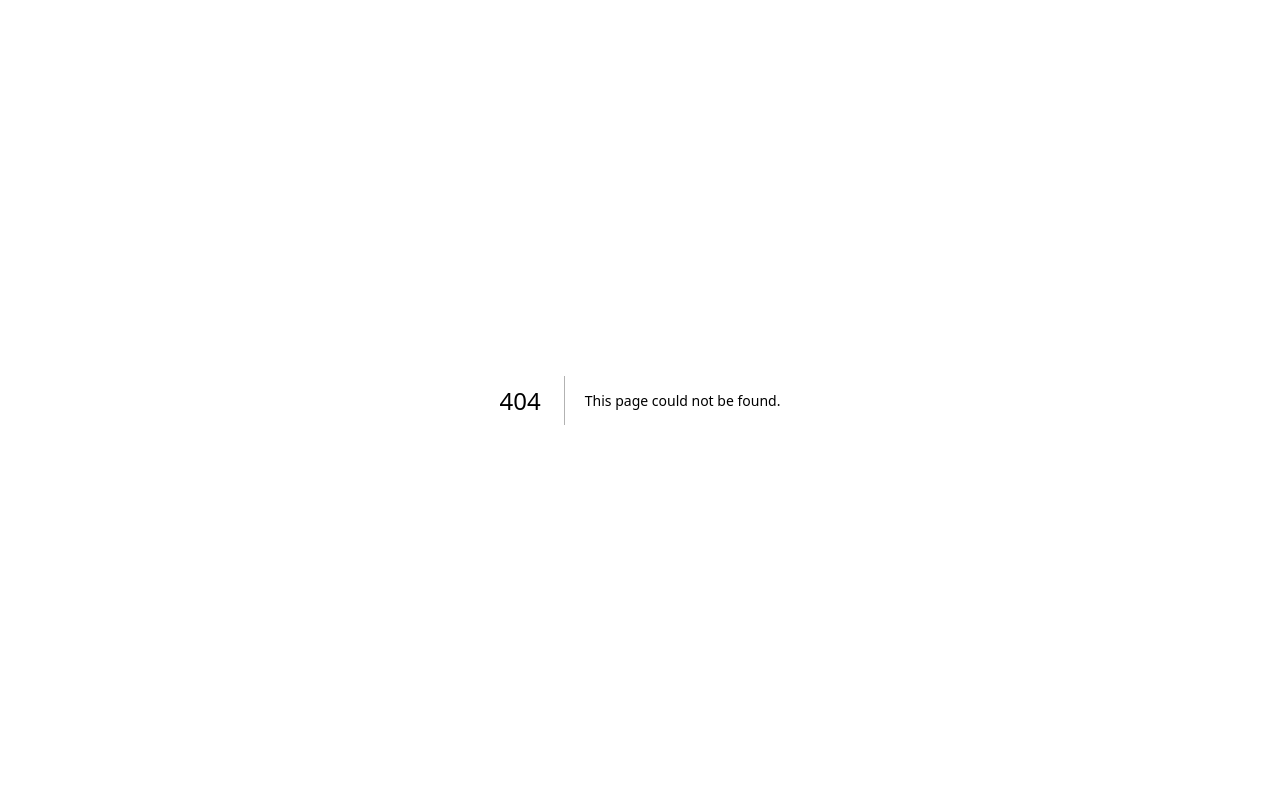
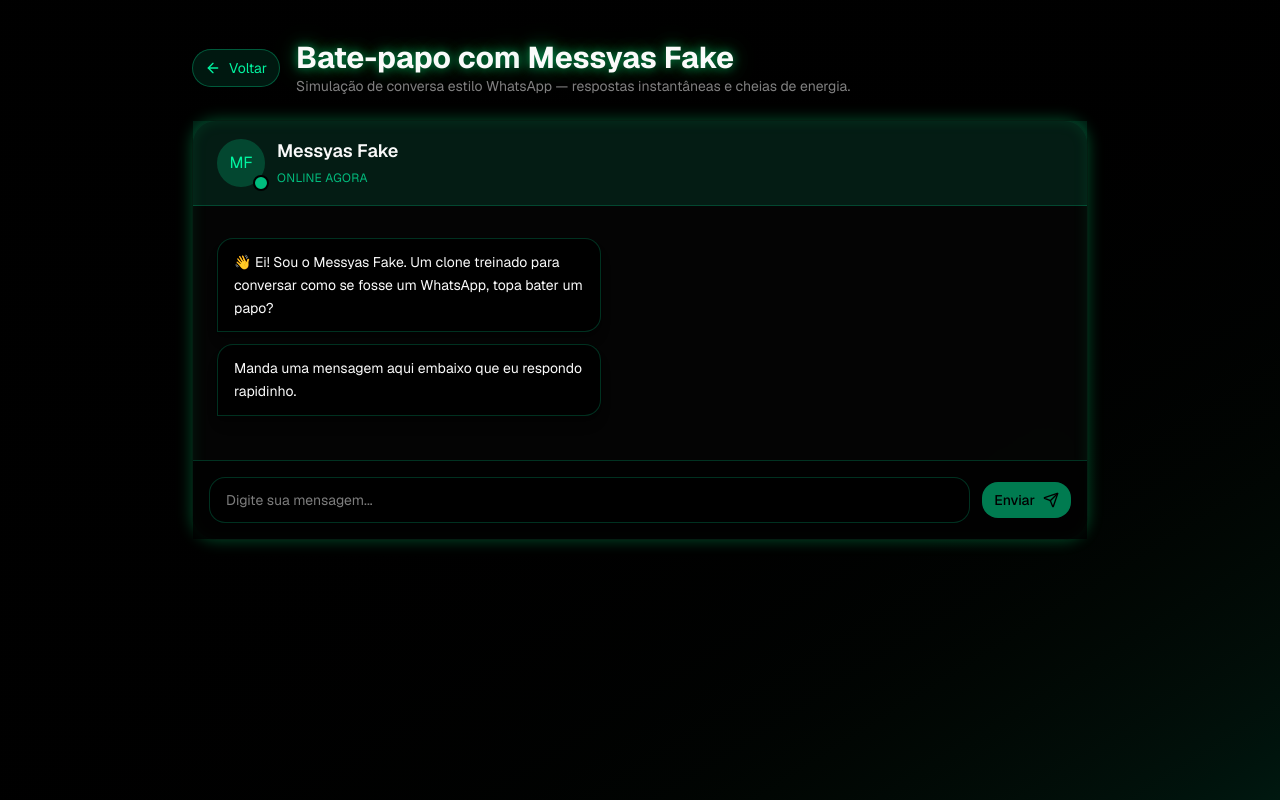
Before and after one commit to Messyas/franes, a Next.js app in the folder frontend-franes/franes/: page /fake-chat in a window 1280 px wide. Before the commit this address had no page. Built offline with nearby package versions, Linux system fonts and the light colour scheme.

Commit message:
ajuste de ui

```diff
--- /dev/null
+++ b/frontend-franes/franes/app/fake-chat/page.tsx
@@ -0,0 +1,206 @@
+"use client"
+
+import { useEffect, useMemo, useRef, useState } from "react"
+import Link from "next/link"
+import { ArrowLeft, Send } from "lucide-react"
+
+import { Button } from "@/components/ui/button"
+
+type Role = "user" | "bot"
+
+type ChatMessage = {
+  id: number
+  role: Role
+  text: string
+  timestamp: number
+}
+
+const BOT_NAME = "Messyas Fake"
+
+const BOT_RESPONSES = [
+  "Olá! Curioso para saber mais sobre meus projetos? Posso te indicar alguns favoritos.",
+  "Se quiser, posso mandar um resumo do meu currículo ou sugerir algo que combine com o que você está procurando.",
+  "Gosto de falar sobre tecnologia, games e ficção científica. Em que posso ajudar agora?",
+  "Tenho experimentado bastante com IA e experiências interativas, que tal a gente testar alguma ideia juntos?",
+  "Se quiser um link rápido, posso encaminhar meu portfólio completo e GitHub.",
+]
+
+function createInitialMessages(): ChatMessage[] {
+  const now = Date.now()
+  return [
+    {
+      id: 1,
+      role: "bot",
+      text: "👋 Ei! Sou o Messyas Fake. Um clone treinado para conversar como se fosse um WhatsApp, topa bater um papo?",
+      timestamp: now - 1000,
+    },
+    {
+      id: 2,
+      role: "bot",
+      text: "Manda uma mensagem aqui embaixo que eu respondo rapidinho.",
+      timestamp: now - 500,
+    },
+  ]
+}
+
+const INITIAL_MESSAGES = createInitialMessages()
+
+export default function FakeChatPage() {
+  const [messages, setMessages] = useState<ChatMessage[]>(() => [...INITIAL_MESSAGES])
+  const [inputValue, setInputValue] = useState("")
+  const [pendingReply, setPendingReply] = useState<ReturnType<typeof setTimeout> | null>(null)
+
+  const nextIdRef = useRef<number>(INITIAL_MESSAGES.length + 1)
+  const messagesEndRef = useRef<HTMLDivElement | null>(null)
+
+  const isSending = useMemo(() => Boolean(pendingReply), [pendingReply])
+
+  useEffect(() => {
+    if (messagesEndRef.current) {
+      messagesEndRef.current.scrollIntoView({ behavior: "smooth", block: "end" })
+    }
+  }, [messages])
+
+  useEffect(() => {
+    return () => {
+      if (pendingReply) {
+        clearTimeout(pendingReply)
+      }
+    }
+  }, [pendingReply])
+
+  const handleSubmit = (event: React.FormEvent<HTMLFormElement>) => {
+    event.preventDefault()
+    const trimmed = inputValue.trim()
+    if (!trimmed) {
+      return
+    }
+
+    const userMessage: ChatMessage = {
+      id: nextIdRef.current++,
+      role: "user",
+      text: trimmed,
+      timestamp: Date.now(),
+    }
+
+    setMessages((prev) => [...prev, userMessage])
+    setInputValue("")
+
+    const timeout = setTimeout(() => {
+      const responseText =
+        BOT_RESPONSES[Math.floor(Math.random() * BOT_RESPONSES.length)]
+      const botMessage: ChatMessage = {
+        id: nextIdRef.current++,
+        role: "bot",
+        text: responseText,
+        timestamp: Date.now(),
+      }
+      setMessages((prev) => [...prev, botMessage])
+      setPendingReply(null)
+    }, 900 + Math.random() * 900)
+
+    setPendingReply(timeout)
+  }
+
+  return (
+    <main className="min-h-screen bg-gradient-to-br from-background via-background to-primary/10 px-6 py-10 md:px-12 lg:px-20">
+      <div className="mx-auto flex w-full max-w-4xl flex-col gap-6">
+        <header className="flex items-center gap-4">
+          <Link
+            href="/"
+            className="flex items-center gap-2 rounded-full border border-primary/30 bg-primary/10 px-3 py-2 text-sm text-primary transition hover:bg-primary/20 focus-visible:outline-none focus-visible:ring-2 focus-visible:ring-primary focus-visible:ring-offset-2 focus-visible:ring-offset-background"
+          >
+            <ArrowLeft className="h-4 w-4" />
+            Voltar
+          </Link>
+          <div>
+            <h1 className="text-3xl font-bold text-foreground neon-glow">
+              Bate-papo com {BOT_NAME}
+            </h1>
+            <p className="text-sm text-muted-foreground">
+              Simulação de conversa estilo WhatsApp — respostas instantâneas e cheias de energia.
+            </p>
+          </div>
+        </header>
+
+        <section className="glass flex flex-1 flex-col rounded-3xl border border-primary/40 bg-background/70 shadow-2xl neon-border">
+          <div className="flex items-center gap-3 border-b border-primary/20 bg-primary/10 px-6 py-4">
+            <div className="relative">
+              <div className="flex h-12 w-12 items-center justify-center rounded-full bg-primary/20 text-primary">
+                {BOT_NAME
+                  .split(" ")
+                  .map((part) => part[0])
+                  .join("")
+                  .slice(0, 2)}
+              </div>
+              <span className="absolute -bottom-1 -right-1 h-4 w-4 rounded-full border-2 border-background bg-emerald-500" />
+            </div>
+            <div>
+              <p className="text-lg font-semibold text-foreground">{BOT_NAME}</p>
+              <span className="text-xs uppercase tracking-wide text-emerald-500">
+                Online agora
+              </span>
+            </div>
+          </div>
+
+          <div className="flex-1 overflow-y-auto px-4 py-6 md:px-6 md:py-8">
+            <div className="flex flex-col gap-3">
+              {messages.map((message) => (
+                <div
+                  key={message.id}
+                  className={`flex ${
+                    message.role === "user" ? "justify-end" : "justify-start"
+                  }`}
+                >
+                  <div
+                    className={`max-w-xs rounded-2xl px-4 py-3 text-sm leading-relaxed shadow-lg md:max-w-sm ${
+                      message.role === "user"
+                        ? "rounded-br-none bg-primary text-primary-foreground"
+                        : "rounded-bl-none border border-primary/20 bg-background/90 text-foreground"
+                    }`}
+                  >
+                    {message.text}
+                  </div>
+                </div>
+              ))}
+              <div ref={messagesEndRef} />
+            </div>
+          </div>
+
+          <form
+            className="flex flex-col gap-3 border-t border-primary/20 bg-background/80 p-4 md:flex-row md:items-center"
+            onSubmit={handleSubmit}
+          >
+            <label className="sr-only" htmlFor="fake-chat-input">
+              Escreva sua mensagem
+            </label>
+            <input
+              id="fake-chat-input"
+              className="flex-1 rounded-2xl border border-primary/20 bg-background/70 px-4 py-3 text-sm text-foreground shadow-inner transition focus:border-primary focus:outline-none focus:ring-2 focus:ring-primary/40"
+              placeholder="Digite sua mensagem..."
+              value={inputValue}
+              onChange={(event) => setInputValue(event.target.value)}
+              autoComplete="off"
+            />
+            <Button
+              type="submit"
+              className="group flex items-center gap-2 rounded-2xl bg-primary px-5 py-3 text-primary-foreground hover:bg-primary/90"
+              disabled={!inputValue.trim()}
+            >
+              {isSending ? (
+                <span className="text-xs font-semibold uppercase tracking-wide opacity-70">
+                  Digitando...
+                </span>
+              ) : (
+                <>
+                  Enviar
+                  <Send className="h-4 w-4 transition-transform duration-200 group-hover:-rotate-12 group-hover:translate-x-1" />
+                </>
+              )}
+            </Button>
+          </form>
+        </section>
+      </div>
+    </main>
+  )
+}
--- a/frontend-franes/franes/componentes/secoes/SecaoSobre.tsx
+++ b/frontend-franes/franes/componentes/secoes/SecaoSobre.tsx
@@ -1,7 +1,8 @@
 "use client";
 
 import { useEffect, useMemo, useState, type MouseEvent } from "react";
-import { Download, Zap } from "lucide-react";
+import Link from "next/link";
+import { ChevronRight, Download, MessageCircle } from "lucide-react";
 import CardSobre from "@/componentes/CardSobre";
 import ModalDetalhes from "@/componentes/ModalDetalhes";
 import {
@@ -457,33 +458,24 @@ export default function SecaoSobre() {
           ))}
         </div>
 
-        {/* Seção de habilidades técnicas */}
-        <div className="animate-slide-up" style={{ animationDelay: "0.4s" }}>
-          <h2 className="text-3xl font-bold text-foreground mb-6 flex items-center gap-3">
-            <Zap className="w-8 h-8 text-primary" />
-            Habilidades Técnicas
+        {/* Call to action para chat fake */}
+        <div className="animate-slide-up flex flex-col items-start" style={{ animationDelay: "0.4s" }}>
+          <h2 className="text-3xl font-bold text-foreground flex items-center gap-3">
+            <MessageCircle className="w-8 h-8 text-primary" />
+            Fale com meu fake
           </h2>
-
-          <div className="flex flex-wrap gap-3">
-            {[
-              "React",
-              "Next.js",
-              "TypeScript",
-              "Node.js",
-              "Python",
-              "TailwindCSS",
-              "PostgreSQL",
-              "Git",
-            ].map((skill, index) => (
-              <span
-                key={skill}
-                className="px-4 py-2 glass border-primary/30 rounded-lg text-foreground font-mono text-sm hover:glass-strong hover:border-primary hover:scale-105 transition-all duration-300 cursor-default neon-border"
-                style={{ animationDelay: `${0.5 + index * 0.05}s` }}
-              >
-                {skill}
-              </span>
-            ))}
-          </div>
+          <Link
+            href="/fake-chat"
+            className="group mt-6 inline-flex items-center gap-4 rounded-full border border-border bg-card/60 px-6 py-3 text-sm font-medium text-foreground transition-all duration-300 hover:border-primary/50 hover:bg-card/80 hover:scale-105 focus-visible:outline-none focus-visible:ring-2 focus-visible:ring-primary focus-visible:ring-offset-2 focus-visible:ring-offset-background neon-border"
+          >
+            <span className="flex h-10 w-10 items-center justify-center rounded-full bg-primary/10 text-primary transition-colors group-hover:bg-primary/20">
+              <MessageCircle className="h-5 w-5" />
+            </span>
+            <span className="text-lg font-semibold tracking-wide transition-colors group-hover:text-primary">
+              Começar chat
+            </span>
+            <ChevronRight className="h-5 w-5 text-muted-foreground transition-all group-hover:translate-x-1 group-hover:text-primary" />
+          </Link>
         </div>
       </div>
       <ModalDetalhes
```
